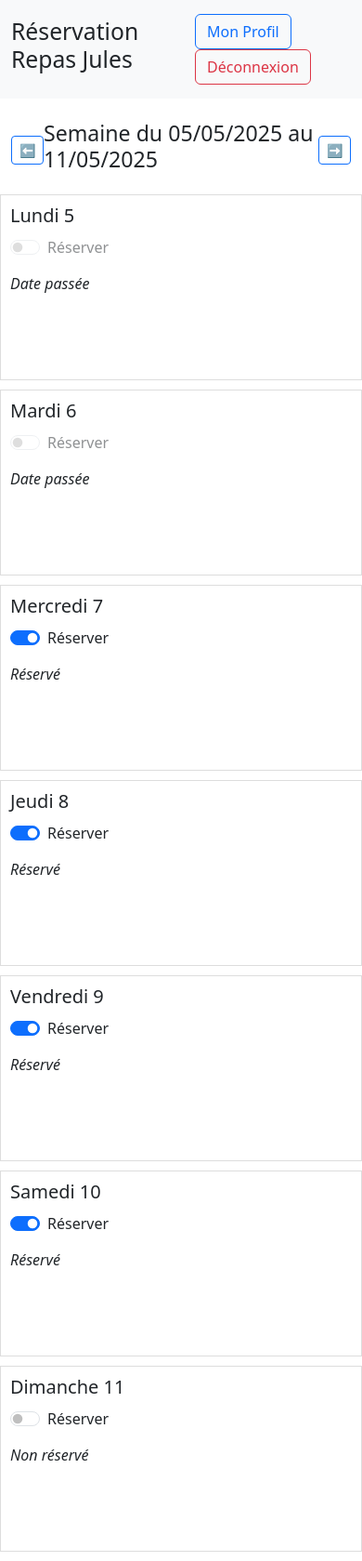
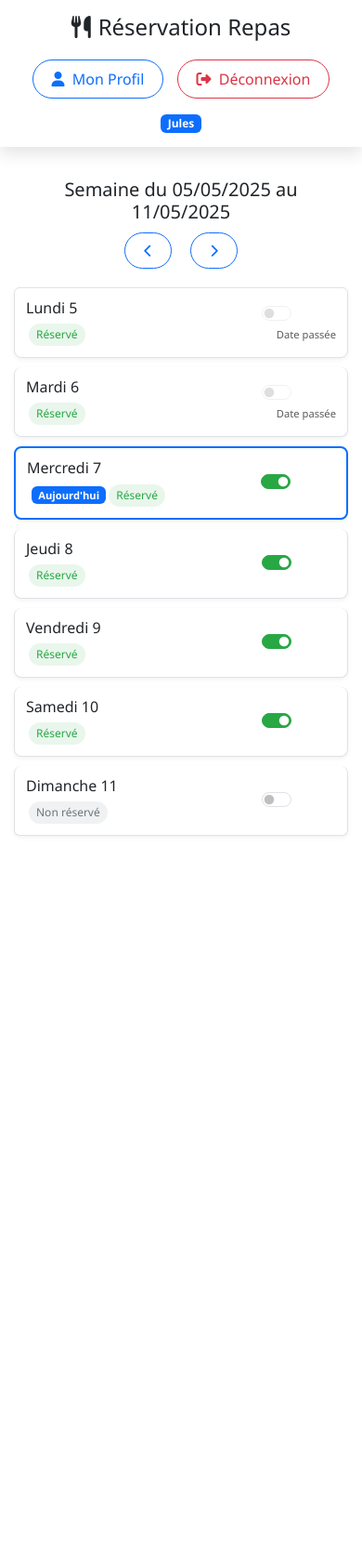
Before and after one commit to jules-dml/cnc_repas, a Django app: page / in a window 390 px wide. Shown: the whole page at 93% size. After the commit the page ends 899 px from the top, so only its background shows below. Run offline with Django 5.2, Linux system fonts and the light colour scheme; a user stored in the database is signed in; data comes from the database, SQL or seed files in the repository; both versions use the stored data as it was after the commit.

Commit message:
Improved the style and animation

```diff
--- a/cnc_repas/app/static/app/css/dashboard.css
+++ b/cnc_repas/app/static/app/css/dashboard.css
@@ -1,48 +1,272 @@
+:root {
+    --primary-color: #0d6efd;
+    --secondary-color: #ececec;
+    --border-color: #dee2e6;
+    --text-color: #212529;
+    --danger-color: #dc3545;
+    --success-color: #28a745;
+    --shadow: 0 .5rem 1rem rgba(0,0,0,.1);
+    --border-radius: 0.5rem;
+    --transition: all 0.3s ease;
+}
+
+body {
+    font-family: 'Segoe UI', system-ui, -apple-system, sans-serif;
+    color: var(--text-color);
+}
+
 .header {
-    background-color: #f8f9fa;
+    background-color: white;
     padding: 15px 0;
     margin-bottom: 20px;
+    box-shadow: var(--shadow);
+    position: sticky;
+    top: 0;
+    z-index: 1000;
 }
 
 .calendar-day {
-    border: 1px solid #ddd;
-    padding: 10px;
+    border: 1px solid var(--border-color);
+    padding: 15px;
     min-height: 200px;
-    margin-bottom: 10px;
+    margin-bottom: 15px;
+    border-radius: var(--border-radius);
+    box-shadow: 0 2px 5px rgba(0,0,0,0.05);
+    transition: var(--transition);
+}
+
+.calendar-day:hover {
+    box-shadow: var(--shadow);
 }
 
 .calendar-header {
     display: flex;
     justify-content: space-between;
     align-items: center;
-    margin-bottom: 15px;
+    margin-bottom: 20px;
+    flex-wrap: wrap;
+}
+
+.calendar-header h3 {
+    font-size: 1.25rem;
+    margin: 10px 0;
 }
 
 .reservation-toggle {
-    margin-top: 10px;
+    margin-top: 15px;
 }
 
 .form-check-label {
     font-weight: 500;
 }
 
+.form-check-input:checked {
+    background-color: var(--success-color);
+    border-color: var(--success-color);
+}
+
 .reservation-status {
     margin-top: 15px;
     font-style: italic;
+    padding: 5px 10px;
+    border-radius: 20px;
+    display: inline-block;
+    font-size: 0.875rem;
+}
+
+.status-reserved {
+    background-color: rgba(40, 167, 69, 0.1);
+    color: var(--success-color);
+}
+
+.status-not-reserved {
+    background-color: rgba(108, 117, 125, 0.1);
+    color: #6c757d;
 }
 
 .user-list {
     margin-bottom: 30px;
+    border-radius: var(--border-radius);
+    overflow: hidden;
+    box-shadow: var(--shadow);
 }
 
 .user-item {
-    padding: 8px;
-    border-bottom: 1px solid #eee;
+    padding: 12px 15px;
+    border-bottom: 1px solid var(--border-color);
+    transition: var(--transition);
+}
+
+.user-item:hover {
+    background-color: rgba(13, 110, 253, 0.05);
 }
 
 .user-registration {
-    background-color: #f8f9fa;
-    padding: 5px;
-    margin: 5px 0;
-    border-radius: 4px;
+    background-color: var(--secondary-color);
+    padding: 10px;
+    margin: 8px 0;
+    border-radius: var(--border-radius);
 }
+
+.btn {
+    border-radius: 30px;
+    padding: 8px 20px;
+    transition: var(--transition);
+}
+
+.btn-outline-primary {
+    border-color: var(--primary-color);
+}
+
+.btn-outline-primary:hover {
+    background-color: var(--primary-color);
+    color: white;
+}
+
+.btn-outline-danger {
+    border-color: var(--danger-color);
+}
+
+.btn-outline-danger:hover {
+    background-color: var(--danger-color);
+    color: white;
+}
+
+/* Vue mobile et bureau */
+.desktop-view {
+    display: block;
+}
+
+.mobile-view {
+    display: none;
+}
+
+/* Liste mobile du calendrier */
+.calendar-list {
+    margin-top: 15px;
+}
+
+.calendar-list-item {
+    display: flex;
+    justify-content: space-between;
+    align-items: center;
+    padding: 15px;
+    margin-bottom: 10px;
+    background-color: white;
+    border-radius: var(--border-radius);
+    border: 1px solid var(--border-color);
+    box-shadow: 0 2px 5px rgba(0,0,0,0.05);
+    transition: var(--transition);
+}
+
+.calendar-list-item.today {
+    border-color: var(--primary-color);
+    border-width: 2px;
+}
+
+.calendar-list-item:hover {
+    box-shadow: var(--shadow);
+}
+
+.day-info {
+    flex: 1;
+}
+
+.day-info h5 {
+    margin-bottom: 5px;
+    font-size: 1.1rem;
+}
+
+.day-info .badge {
+    font-size: 0.7rem;
+    margin-left: 5px;
+    vertical-align: middle;
+}
+
+.toggle-container {
+    text-align: right;
+    min-width: 80px;
+}
+
+.toggle-container small {
+    display: block;
+    font-size: 0.7rem;
+    margin-top: 3px;
+}
+
+.status-indicator {
+    display: inline-block;
+    padding: 3px 8px;
+    border-radius: 12px;
+    font-size: 0.75rem;
+    margin-left: 3px;
+}
+
+.status-reserved-pill {
+    background-color: rgba(40, 167, 69, 0.1);
+    color: var(--success-color);
+}
+
+.status-not-reserved-pill {
+    background-color: rgba(108, 117, 125, 0.1);
+    color: #6c757d;
+}
+
+/* Media Queries pour la responsivité mobile */
+@media (max-width: 768px) {
+    .desktop-view {
+        display: none;
+    }
+
+    .mobile-view {
+        display: block;
+    }
+
+    .calendar-header {
+        justify-content: center;
+    }
+
+    .calendar-header button {
+        margin: 0 10px;
+    }
+
+    .calendar-day {
+        min-height: 150px;
+    }
+
+    .container {
+        padding: 0 15px;
+    }
+
+    h3 {
+        font-size: 1.15rem;
+        text-align: center;
+        width: 100%;
+        order: -1;
+        margin-bottom: 10px;
+    }
+
+    .calendar-list-item {
+        padding: 12px;
+    }
+
+    .day-info h5 {
+        font-size: 1rem;
+    }
+}
+
+@media (max-width: 576px) {
+    .header .d-flex {
+        flex-direction: column;
+        align-items: center;
+    }
+
+    .header h2 {
+        margin-bottom: 15px;
+        font-size: 1.5rem;
+    }
+
+    .header .btn {
+        margin: 5px;
+    }
+}
--- a/cnc_repas/app/static/app/js/dashboard.js
+++ b/cnc_repas/app/static/app/js/dashboard.js
@@ -13,7 +13,9 @@ document.addEventListener('DOMContentLoaded', function() {
     // Function to display a week
     function displayWeek(startDate) {
         const daysContainer = document.getElementById('calendarDays');
+        const listContainer = document.getElementById('calendarList');
         daysContainer.innerHTML = '';
+        listContainer.innerHTML = '';
 
         // Update the week display
         const endDate = new Date(startDate);
@@ -53,24 +55,55 @@ document.addEventListener('DOMContentLoaded', function() {
 
     function createCalendarDays(startDate) {
         const daysContainer = document.getElementById('calendarDays');
+        const listContainer = document.getElementById('calendarList');
         daysContainer.innerHTML = ''; // Clear previous content
+        listContainer.innerHTML = ''; // Clear previous content
 
         // Create the days
         for (let i = 0; i < 7; i++) {
             const currentDay = new Date(startDate);
             currentDay.setDate(startDate.getDate() + i);
 
-            const dayCol = document.createElement('div');
-            dayCol.className = 'col-md calendar-day';
-
-            const dayHeader = document.createElement('h5');
-            dayHeader.textContent = getDayName(i) + ' ' + currentDay.getDate();
+            const dateObj = new Date(currentDay);
+            const isToday = isSameDay(dateObj, new Date());
 
             // Format the date key
             const dateKey = formatDateForAPI(currentDay);
 
             // Check if this date is in the past
             const isPastDate = currentDay < new Date().setHours(0, 0, 0, 0);
+
+            // Check if user has a reservation for this day
+            const isReserved = userReservations[dateKey] && userReservations[dateKey].reserved;
+
+            // Generate desktop grid version
+            createGridViewDay(daysContainer, i, currentDay, isToday, dateKey, isPastDate, isReserved);
+
+            // Generate mobile list version
+            createListViewDay(listContainer, i, currentDay, isToday, dateKey, isPastDate, isReserved);
+        }
+    }
+
+    function createGridViewDay(container, dayIndex, currentDay, isToday, dateKey, isPastDate, isReserved) {
+        const dayCol = document.createElement('div');
+        dayCol.className = 'col mb-3';
+
+        const dayCard = document.createElement('div');
+        dayCard.className = 'calendar-day';
+
+        if (isToday) {
+            dayCard.style.borderColor = '#0d6efd';
+            dayCard.style.borderWidth = '2px';
+        }
+
+        const dayHeader = document.createElement('h5');
+        dayHeader.textContent = getDayName(dayIndex) + ' ' + currentDay.getDate();
+        if (isToday) {
+            const todayBadge = document.createElement('span');
+            todayBadge.className = 'badge bg-primary ms-2';
+            todayBadge.textContent = 'Aujourd\'hui';
+            dayHeader.appendChild(todayBadge);
+        }
 
         // Create reservation toggle
         const toggleContainer = document.createElement('div');
@@ -89,10 +122,8 @@ document.addEventListener('DOMContentLoaded', function() {
                 </div>
             `;
             statusDiv.textContent = "Date passée";
+            statusDiv.className = 'reservation-status status-not-reserved';
         } else {
-                // Check if user has a reservation for this day
-                const isReserved = userReservations[dateKey] && userReservations[dateKey].reserved;
-
             toggleContainer.innerHTML = `
                 <div class="form-check form-switch">
                     <input class="form-check-input" type="checkbox" role="switch"
@@ -102,6 +133,9 @@ document.addEventListener('DOMContentLoaded', function() {
             `;
 
             statusDiv.textContent = isReserved ? "Réservé" : "Non réservé";
+            statusDiv.className = isReserved ?
+                'reservation-status status-reserved' :
+                'reservation-status status-not-reserved';
 
             // Add event listener to handle toggle
             setTimeout(() => {
@@ -114,11 +148,88 @@ document.addEventListener('DOMContentLoaded', function() {
             }, 0);
         }
 
-            dayCol.appendChild(dayHeader);
-            dayCol.appendChild(toggleContainer);
-            dayCol.appendChild(statusDiv);
-            daysContainer.appendChild(dayCol);
+        dayCard.appendChild(dayHeader);
+        dayCard.appendChild(toggleContainer);
+        dayCard.appendChild(statusDiv);
+        dayCol.appendChild(dayCard);
+        container.appendChild(dayCol);
     }
+
+    function createListViewDay(container, dayIndex, currentDay, isToday, dateKey, isPastDate, isReserved) {
+        // Créer un élément de liste Bootstrap
+        const listItem = document.createElement('li');
+        listItem.className = 'list-group-item d-flex justify-content-between align-items-center calendar-list-item';
+        if (isToday) listItem.classList.add('today');
+
+        const dayInfo = document.createElement('div');
+        dayInfo.className = 'day-info';
+
+        const dayName = document.createElement('h5');
+        dayName.textContent = getDayName(dayIndex) + ' ' + currentDay.getDate();
+        dayInfo.appendChild(dayName);
+
+        if (isToday) {
+            const todayBadge = document.createElement('span');
+            todayBadge.className = 'badge bg-primary';
+            todayBadge.textContent = 'Aujourd\'hui';
+            dayInfo.appendChild(todayBadge);
+        }
+
+        const statusSpan = document.createElement('span');
+        statusSpan.className = isReserved ?
+            'status-indicator status-reserved-pill' :
+            'status-indicator status-not-reserved-pill';
+        statusSpan.textContent = isReserved ? 'Réservé' : 'Non réservé';
+        dayInfo.appendChild(statusSpan);
+
+        const toggleContainer = document.createElement('div');
+        toggleContainer.className = 'toggle-container';
+
+        if (isPastDate) {
+            // Past date
+            toggleContainer.innerHTML = `
+                <div class="form-check form-switch">
+                    <input class="form-check-input" type="checkbox" disabled>
+                </div>
+                <small class="text-muted">Date passée</small>
+            `;
+        } else {
+            // Future date
+            toggleContainer.innerHTML = `
+                <div class="form-check form-switch">
+                    <input class="form-check-input" type="checkbox" role="switch"
+                        id="list-reservation-${dateKey}" ${isReserved ? 'checked' : ''}>
+                </div>
+            `;
+
+            // Ajouter l'écouteur d'événement après que l'élément soit ajouté au DOM
+            setTimeout(() => {
+                const toggle = document.getElementById(`list-reservation-${dateKey}`);
+                if (toggle) {
+                    toggle.addEventListener('change', function() {
+                        toggleReservation(dateKey, this.checked);
+
+                        // Mettre à jour aussi le toggle de la vue grille s'il existe
+                        const gridToggle = document.getElementById(`reservation-${dateKey}`);
+                        if (gridToggle) gridToggle.checked = this.checked;
+
+                        // Mettre à jour le statut dans la vue liste
+                        const statusIndicator = this.closest('.calendar-list-item').querySelector('.status-indicator');
+                        statusIndicator.textContent = this.checked ? 'Réservé' : 'Non réservé';
+                        statusIndicator.className = this.checked ?
+                            'status-indicator status-reserved-pill' :
+                            'status-indicator status-not-reserved-pill';
+                    });
+                }
+            }, 0);
+        }
+
+        listItem.appendChild(dayInfo);
+        listItem.appendChild(toggleContainer);
+        container.appendChild(listItem);
+
+        // Débogage - vérifier si l'élément est créé
+        console.log('Liste mobile: élément créé pour ' + dateKey);
     }
 
     function toggleReservation(date, isReserved) {
@@ -140,9 +251,23 @@ document.addEventListener('DOMContentLoaded', function() {
                 if (!userReservations[date]) userReservations[date] = {};
                 userReservations[date].reserved = isReserved;
 
-                // Update status display
-                const statusDiv = document.querySelector(`#reservation-${date}`).closest('.calendar-day').querySelector('.reservation-status');
+                // Update grid view status display
+                const statusDiv = document.querySelector(`#reservation-${date}`)?.closest('.calendar-day')?.querySelector('.reservation-status');
+                if (statusDiv) {
                     statusDiv.textContent = isReserved ? "Réservé" : "Non réservé";
+                    statusDiv.className = isReserved ?
+                        'reservation-status status-reserved' :
+                        'reservation-status status-not-reserved';
+                }
+
+                // Update list view status display
+                const listStatusIndicator = document.querySelector(`#list-reservation-${date}`)?.closest('.calendar-list-item')?.querySelector('.status-indicator');
+                if (listStatusIndicator) {
+                    listStatusIndicator.textContent = isReserved ? "Réservé" : "Non réservé";
+                    listStatusIndicator.className = isReserved ?
+                        'status-indicator status-reserved-pill' :
+                        'status-indicator status-not-reserved-pill';
+                }
             } else {
                 console.error('Error toggling reservation:', data.error);
                 alert('Erreur lors de la modification de la réservation. Veuillez réessayer.');
@@ -176,6 +301,12 @@ document.addEventListener('DOMContentLoaded', function() {
         return days[dayIndex];
     }
 
+    function isSameDay(date1, date2) {
+        return date1.getDate() === date2.getDate() &&
+               date1.getMonth() === date2.getMonth() &&
+               date1.getFullYear() === date2.getFullYear();
+    }
+
     // Initial display
     displayWeek(monday);
 });
--- a/cnc_repas/app/templates/app/users/dashboard.html
+++ b/cnc_repas/app/templates/app/users/dashboard.html
@@ -4,9 +4,11 @@
 <head>
     <meta charset="UTF-8">
     <meta name="viewport" content="width=device-width, initial-scale=1.0">
+    <meta name="theme-color" content="#0d6efd">
     <title>Tableau de bord - Réservation Repas</title>
     <!-- Bootstrap CSS -->
     <link href="https://cdn.jsdelivr.net/npm/bootstrap@5.3.0/dist/css/bootstrap.min.css" rel="stylesheet">
+    <link rel="stylesheet" href="https://cdnjs.cloudflare.com/ajax/libs/font-awesome/6.4.0/css/all.min.css">
     <link rel="stylesheet" href="{% static 'app/css/dashboard.css' %}">
 </head>
 <body>
@@ -14,11 +16,18 @@
     <div class="header">
         <div class="container">
             <div class="d-flex justify-content-between align-items-center">
-                <h2>Réservation Repas {{user.name}}</h2>
+                <h2><i class="fas fa-utensils me-2"></i>Réservation Repas</h2>
                 <div>
-                    <a href="{% url 'user-profile' %}" class="btn btn-outline-primary">Mon Profil</a>
-                    <a href="{% url 'user-logout' %}" class="btn btn-outline-danger">Déconnexion</a>
+                    <a href="{% url 'user-profile' %}" class="btn btn-outline-primary">
+                        <i class="fas fa-user me-1"></i> Mon Profil
+                    </a>
+                    <a href="{% url 'user-logout' %}" class="btn btn-outline-danger">
+                        <i class="fas fa-sign-out-alt me-1"></i> Déconnexion
+                    </a>
                 </div>
+            </div>
+            <div class="text-center mt-2">
+                <span class="badge bg-primary">{{user.name}}</span>
             </div>
         </div>
     </div>
@@ -27,13 +36,23 @@
         <!-- Weekly calendar -->
         <div class="calendar mt-4">
             <div class="calendar-header">
-                <button id="prevWeek" class="btn btn-sm btn-outline-primary">⬅️</button>
+                <button id="prevWeek" class="btn btn-sm btn-outline-primary"><i class="fas fa-chevron-left"></i></button>
                 <h3 id="weekDisplay">Semaine du <span id="weekStart"></span> au <span id="weekEnd"></span></h3>
-                <button id="nextWeek" class="btn btn-sm btn-outline-primary">➡️</button>
+                <button id="nextWeek" class="btn btn-sm btn-outline-primary"><i class="fas fa-chevron-right"></i></button>
             </div>
 
-            <div class="row" id="calendarDays">
-                <!-- Calendar days will be generated by JavaScript -->
+            <!-- Vue de bureau (grille) -->
+            <div class="desktop-view">
+                <div class="row row-cols-1 row-cols-md-7" id="calendarDays">
+                    <!-- Calendar days will be generated by JavaScript -->
+                </div>
+            </div>
+
+            <!-- Vue mobile (liste) -->
+            <div class="mobile-view">
+                <ul class="list-group" id="calendarList">
+                    <!-- Calendar list items will be generated by JavaScript -->
+                </ul>
             </div>
         </div>
     </div>
```
Also changed, not shown: cnc_repas/app/static/app/css/style.css (deleted, +0 -70 lines), README.md, cnc_repas/db.sqlite3. Lines whose indentation alone changed are shown as unchanged.
